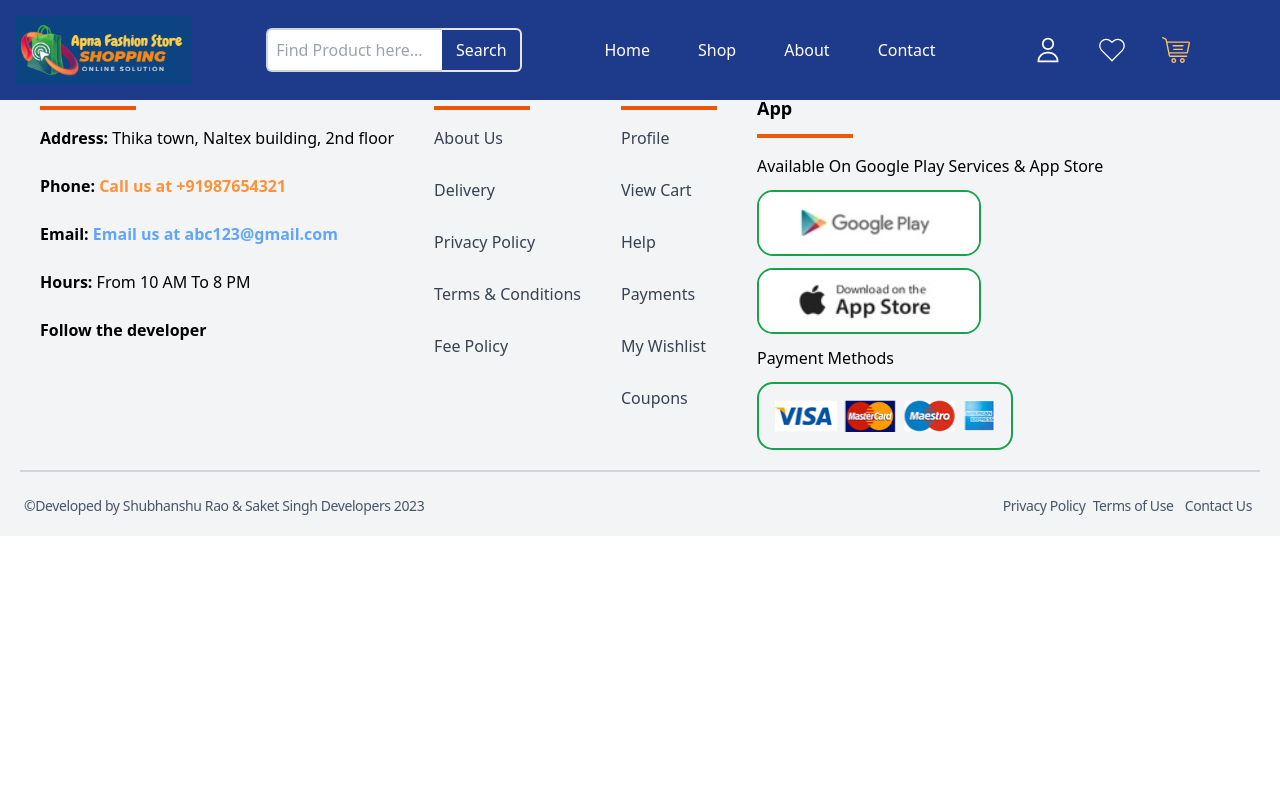
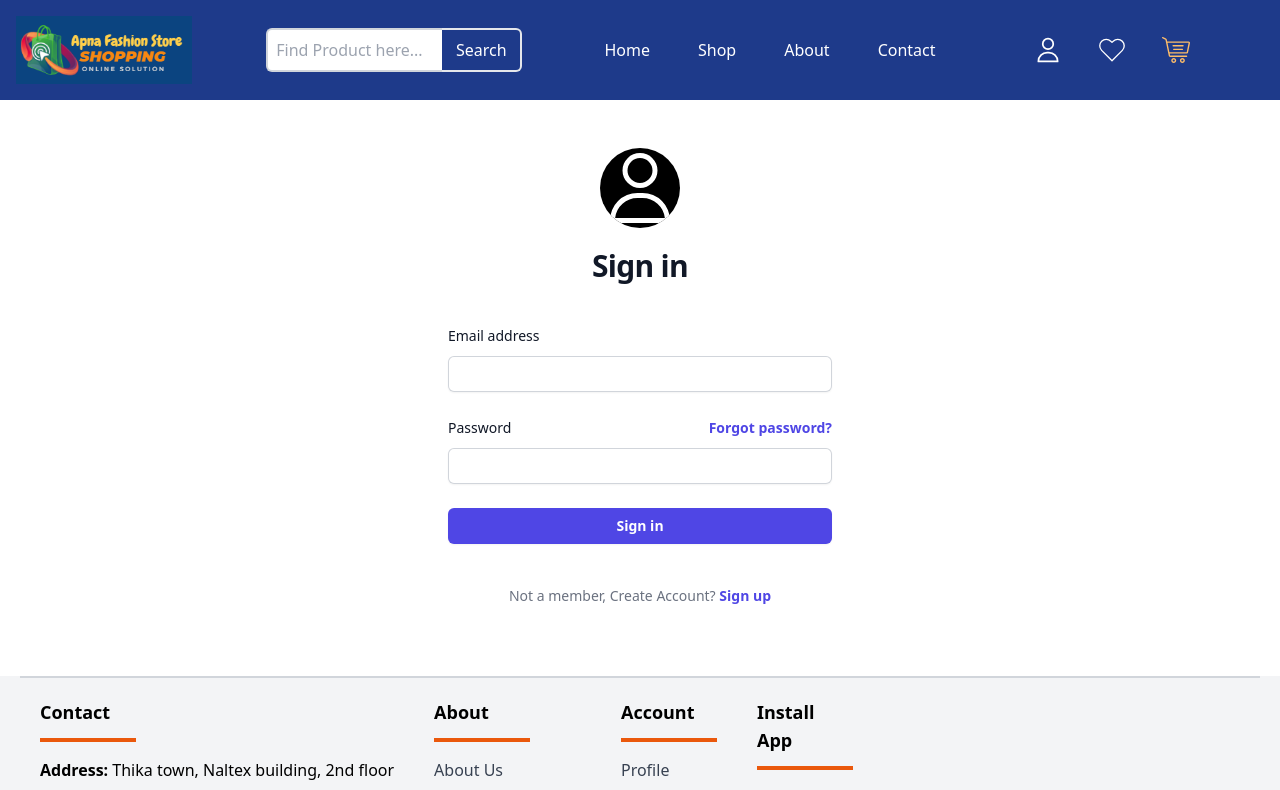
Before and after one commit to shubhanshurav/e-Shopping-store, a React (Create React App) app: page /Login in a window 1280 px wide. Shown: the top 790 px of the page. Built offline with nearby package versions, Linux system fonts and the light colour scheme.

Commit message:
Add Login Page

```diff
--- a/src/components/Cart.js
+++ b/src/components/Cart.js
@@ -2,6 +2,7 @@
 import { useSelector } from 'react-redux';
 import { Link } from 'react-router-dom';
 import CartItem from './CartItem';
+import Checkout from './Checkout';
 
 const Cart = () => {
 
@@ -25,7 +26,7 @@
                }
             </div>
 
-           <div className='flex flex-col w-[30%] p-10 border-b-2 border-l-2 border-t-2 border-gray-200'>
+           <div className='flex flex-col w-[30%] p-10 border-2 border-gray-200 m-auto'>
             <div className='mb-72 p-5'>
                 <div className='text-xl text-blue-700 font-medium'>Your Cart</div>
                 <div className='text-4xl text-blue-700 font-semibold '>Summary</div>
@@ -36,7 +37,12 @@
 
               <div className='w-full'>
                 <p>Total Amount: <b className='text-blue-700 pl-4 font-bold'>${totalAmount}</b></p>
-                <button className='bg-blue-700 border-2 border-blue-700 rounded-2xl font-semibold text-sm text-white w-[70%] p-2 mt-5 hover:bg-blue-800'>Pay Now</button>
+             <Link to="/Checkout">
+                <button
+                 className='bg-blue-700 border-2 border-blue-700 rounded-2xl font-semibold text-sm text-white w-[70%] p-2 mt-5 hover:bg-blue-800'>
+                  Pay Now
+                </button>
+              </Link>
               </div>
            </div>
          </div>):
--- /dev/null
+++ b/src/components/Checkout.js
@@ -0,0 +1,9 @@
+import React from 'react';
+
+const Checkout = () => {
+  return (
+    <div>Checkout</div>
+  )
+}
+
+export default Checkout;
--- a/src/components/Login.js
+++ b/src/components/Login.js
@@ -2,7 +2,46 @@
 
 const Login = () => {
   return (
-    <div>Login</div>
+    <div>
+       <div class="flex min-h-full flex-col justify-center px-6 py-12 lg:px-8">
+        <div class="sm:mx-auto sm:w-full sm:max-w-sm">
+          <img class="mx-auto h-20 w-20 bg-black rounded-full" src="/assets/user.svg" alt="Your Company" />
+          <h2 class="mt-5 text-center text-3xl font-semibold leading-9 tracking-tight text-gray-900">Sign in</h2>
+        </div>
+
+        <div class="mt-10 sm:mx-auto sm:w-full sm:max-w-sm">
+          <form class="space-y-6" action="#" method="POST">
+            <div>
+              <label for="email" class="block text-sm font-medium leading-6 text-gray-900">Email address</label>
+              <div class="mt-2">
+                <input id="email" name="email" type="email" autocomplete="email" required class="block w-full rounded-md border-0 py-1.5 text-gray-900 shadow-sm ring-1 ring-inset ring-gray-300 placeholder:text-gray-400 focus:ring-2 focus:ring-inset focus:ring-indigo-600 sm:text-sm sm:leading-6" />
+              </div>
+            </div>
+
+            <div>
+              <div class="flex items-center justify-between">
+                <label for="password" class="block text-sm font-medium leading-6 text-gray-900">Password</label>
+                <div class="text-sm">
+                  <a href="#" class="font-semibold text-indigo-600 hover:text-indigo-500">Forgot password?</a>
+                </div>
+              </div>
+              <div class="mt-2">
+                <input id="password" name="password" type="password" autocomplete="current-password" required class="block w-full rounded-md border-0 py-1.5 text-gray-900 shadow-sm ring-1 ring-inset ring-gray-300 placeholder:text-gray-400 focus:ring-2 focus:ring-inset focus:ring-indigo-600 sm:text-sm sm:leading-6" />
+              </div>
+            </div>
+
+            <div>
+              <button type="submit" class="flex w-full justify-center rounded-md bg-indigo-600 px-3 py-1.5 text-sm font-semibold leading-6 text-white shadow-sm hover:bg-indigo-500 focus-visible:outline focus-visible:outline-2 focus-visible:outline-offset-2 focus-visible:outline-indigo-600">Sign in</button>
+            </div>
+          </form>
+
+          <p class="mt-10 text-center text-sm text-gray-500">
+            Not a member, Create Account?
+            <a href="#" class="font-semibold leading-6 text-indigo-600 hover:text-indigo-500"> Sign up</a>
+          </p>
+        </div>
+      </div>
+    </div>
   )
 }
 
--- a/src/components/NavBar.js
+++ b/src/components/NavBar.js
@@ -9,7 +9,7 @@
   const {cart} = useSelector((state) => state);
 
   return (
-    <nav className="p-2 bg-blue-900 fixed flex flex-row flex-wrap top-0 w-screen">
+    <nav className="p-2 bg-blue-900 sticky top-0 w-screen">
       <div className="container m-auto flex items-center justify-between">
         {/* Logo */}
           <Link to="/" className="text-center">
--- a/src/components/Product.js
+++ b/src/components/Product.js
@@ -20,7 +20,7 @@
 
   return (
    //  <div className='flex flex-row bg-gray-200 border-2 border-gray-500 p-5 rounded-lg'>
-        <div className='flex flex-col items-center justify-between hover:scale-110 transition duration-200 ease-in shadow-xl gap-3 p-4 mt-10 ml-5 pl-5 rounded-xl border-2 border-gray-200'>
+        <div className='flex-col items-center justify-between cursor-pointer transition duration-300 ease-in shadow-xl gap-3 p-4 mt-10 ml-5 pl-5 rounded-xl border-2 border-gray-200'>
             <div>
                <p className='text-gray-700 font-semibold text-lg text-left truncate w-40 mt-1'>{post.title}</p>
             </div>
--- a/src/components/Routes.js
+++ b/src/components/Routes.js
@@ -10,6 +10,7 @@
 import Cart from './Cart';
 // import shopData from '../Data';
 import Footer from './Footer';
+import Checkout from './Checkout';
 
 const RoutesConfig = ({shopdata}) => {
 
@@ -17,9 +18,7 @@
 
   return (
     <Router>
-      <div>
-          <NavBar />
-      </div>
+      <NavBar />
       <Routes>
         <Route path="/" element={<HomePage />} />
         <Route path="/Shop" element={<Shop shopdata={shopdata} />} />
@@ -27,6 +26,7 @@
         <Route path="/Contact" element={<Contact />} />
         <Route path="/Login" element={<Login />} />
         <Route path="/Cart" element={<Cart />} />
+        <Route path="/Checkout" element={<Checkout />} />
         <Route path="*" element={<div>Not Found!!</div>} />
       </Routes>
       <Footer />
```
Also changed, not shown: src/components/Card.js (line endings or trailing spaces).
